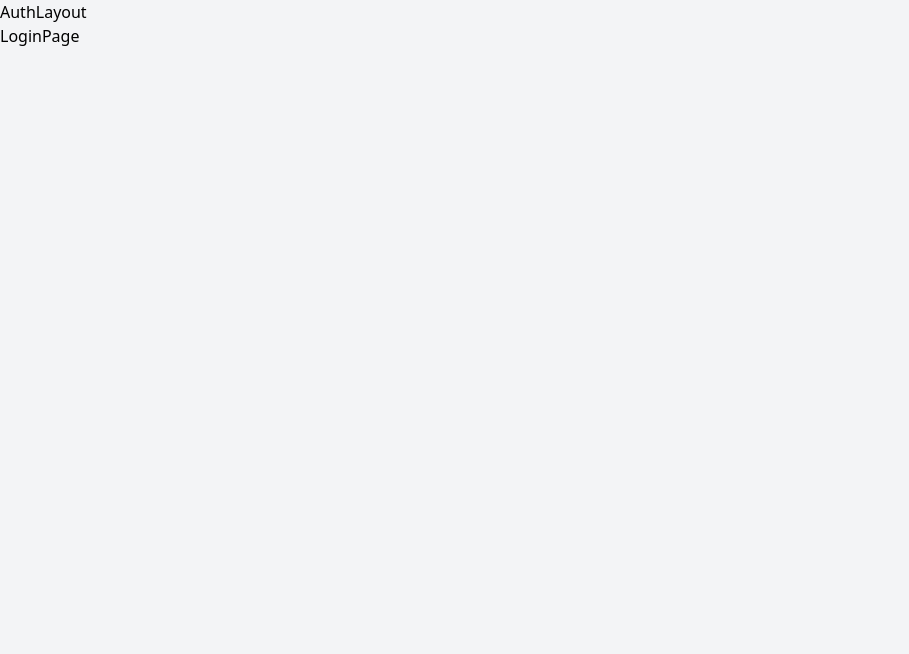
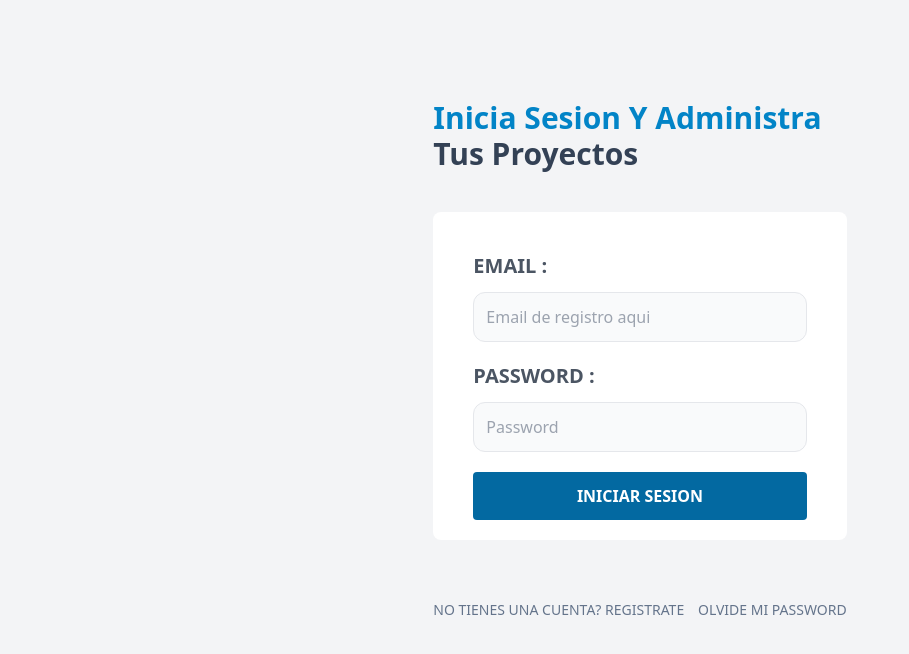
Before and after one commit to kervisvasquez1993/review-react-stephen, a React (Vite) app in the folder mern/: page / in a window 1280 px wide. Shown: the top 654 px of the page, without its empty margins (0-909 px from the left). Built offline with nearby package versions, Linux system fonts and the light colour scheme.

Commit message:
feat: new page

```diff
--- a/mern/src/App.jsx
+++ b/mern/src/App.jsx
@@ -13,7 +13,7 @@
             <Routes>
                 <Route path="/" element={<AuthLayout />}>
                     <Route index element={<LoginPage />} />
-                    <Route path="register" element={<RegisterPage />} />
+                    <Route path="registrar" element={<RegisterPage />} />
                     <Route
                         path="olvidar-passowrd"
                         element={<OlvidarPassword />}
--- a/mern/src/Layouts/AuthLayout.jsx
+++ b/mern/src/Layouts/AuthLayout.jsx
@@ -3,9 +3,10 @@
 
 export const AuthLayout = () => {
     return (
-        <>
-            <div>AuthLayout</div>
-            <Outlet />
-        </>
+        <main className="container mx-auto mt-5 md:mt-20 p-5 md:flex md:justify-center">
+            <div className="md:w-2/3 lg:w-1/3 ">
+                <Outlet />
+            </div>
+        </main>
     );
 };
--- a/mern/src/Pages/Auth/LoginPage.jsx
+++ b/mern/src/Pages/Auth/LoginPage.jsx
@@ -1,7 +1,60 @@
-import React from 'react'
-
+import { Link } from "react-router-dom";
 export const LoginPage = () => {
-  return (
-    <h1>LoginPage</h1>
-  )
-}
+    return (
+        <>
+            <h1 className="text-sky-600 font-black text-3xl capitalize">
+                Inicia Sesion y administra
+                <span className="text-slate-700"> tus proyectos</span>
+            </h1>
+            <form className="my-10 bg-white rounded-lg px-10 py-5">
+                <div className="my-5">
+                    <label
+                        className="uppercase text-gray-600 block text-xl font-bold"
+                        htmlFor="email"
+                    >
+                        Email :{" "}
+                    </label>
+                    <input
+                        id="email"
+                        type="email"
+                        placeholder="Email de registro aqui"
+                        className="w-full mt-3 p-3 border rounded-xl bg-gray-50"
+                    />
+                </div>
+                <div className="my-5">
+                    <label
+                        className="uppercase text-gray-600 block text-xl font-bold"
+                        htmlFor="password"
+                    >
+                        Password :{" "}
+                    </label>
+                    <input
+                        id="password"
+                        type="password"
+                        placeholder="Password"
+                        className="w-full mt-3 p-3 border rounded-xl bg-gray-50"
+                    />
+                </div>
+                <input
+                    type="submit"
+                    value={"iniciar Sesion"}
+                    className="bg-sky-700 w-full py-3 text-white uppercase font-bold rounded hover:cursor-pointer hove:bg-sky-800 transition-colors "
+                />
+            </form>
+            <nav className="lg:flex lg:justify-between ">
+                <Link
+                    className=" block text-center my-5 text-slate-500 uppercase text-sm  "
+                    to={"registrar"}
+                >
+                    No tienes una cuenta? Registrate
+                </Link>
+                <Link
+                    className=" block text-center my-5 text-slate-500 uppercase text-sm  "
+                    to={"olvidar-passowrd"}
+                >
+                    olvide mi Password
+                </Link>
+            </nav>
+        </>
+    );
+};
--- a/mern/src/Pages/Auth/NuevaPassword.jsx
+++ b/mern/src/Pages/Auth/NuevaPassword.jsx
@@ -1,7 +1,61 @@
-import React from 'react'
+import React from "react";
 
 export const NuevaPassword = () => {
-  return (
-    <div>NuevaPassword</div>
-  )
-}
+    return (
+        <>
+            <h1 className="text-sky-600 font-black text-3xl capitalize">
+                Reespablece tu password
+                <span className="text-slate-700"> tus proyectos</span>
+            </h1>
+            <form className="my-10 bg-white rounded-lg px-10 py-5">
+                <div className="my-5">
+                    <label
+                        className="uppercase text-gray-600 block text-xl font-bold"
+                        htmlFor="email"
+                    >
+                        Email :{" "}
+                    </label>
+                    <input
+                        id="email"
+                        type="email"
+                        placeholder="Email de registro aqui"
+                        className="w-full mt-3 p-3 border rounded-xl bg-gray-50"
+                    />
+                </div>
+                <div className="my-5">
+                    <label
+                        className="uppercase text-gray-600 block text-xl font-bold"
+                        htmlFor="password"
+                    >
+                        Password :{" "}
+                    </label>
+                    <input
+                        id="password"
+                        type="password"
+                        placeholder="Password"
+                        className="w-full mt-3 p-3 border rounded-xl bg-gray-50"
+                    />
+                </div>
+                <input
+                    type="submit"
+                    value={"iniciar Sesion"}
+                    className="bg-sky-700 w-full py-3 text-white uppercase font-bold rounded hover:cursor-pointer hove:bg-sky-800 transition-colors "
+                />
+            </form>
+            <nav className="lg:flex lg:justify-between ">
+                <Link
+                    className=" block text-center my-5 text-slate-500 uppercase text-sm  "
+                    to={"registrar"}
+                >
+                    No tienes una cuenta? Registrate
+                </Link>
+                <Link
+                    className=" block text-center my-5 text-slate-500 uppercase text-sm  "
+                    to={"olvidar-passowrd"}
+                >
+                    olvide mi Password
+                </Link>
+            </nav>
+        </>
+    );
+};
--- a/mern/src/Pages/Auth/OlvidarPassword.jsx
+++ b/mern/src/Pages/Auth/OlvidarPassword.jsx
@@ -1,7 +1,49 @@
-import React from 'react'
+import React from "react";
+import { Link } from "react-router-dom";
 
 export const OlvidarPassword = () => {
-  return (
-    <div>OlvidarPassword</div>
-  )
-}
+    return (
+        <>
+            <h1 className="text-sky-600 font-black text-3xl capitalize">
+                Recupera tu acceso no pierdad
+                <span className="text-slate-700"> tus proyectos</span>
+            </h1>
+            <form className="my-10 bg-white rounded-lg px-10 py-5">
+                <div className="my-5">
+                    <label
+                        className="uppercase text-gray-600 block text-xl font-bold"
+                        htmlFor="email"
+                    >
+                        Email :{" "}
+                    </label>
+                    <input
+                        id="email"
+                        type="email"
+                        placeholder="Email de registro aqui"
+                        className="w-full mt-3 p-3 border rounded-xl bg-gray-50"
+                    />
+                </div>
+
+                <input
+                    type="submit"
+                    value={"enviar instrucciones"}
+                    className="bg-sky-700 w-full py-3 text-white uppercase font-bold rounded hover:cursor-pointer hove:bg-sky-800 transition-colors "
+                />
+            </form>
+            <nav className="lg:flex lg:justify-between ">
+                <Link
+                    className=" block text-center my-5 text-slate-500 uppercase text-sm  "
+                    to={"/registrar"}
+                >
+                    Sing Up
+                </Link>
+                <Link
+                    className=" block text-center my-5 text-slate-500 uppercase text-sm  "
+                    to={"/"}
+                >
+                    Ingresar
+                </Link>
+            </nav>
+        </>
+    );
+};
--- a/mern/src/Pages/Auth/RegisterPage.jsx
+++ b/mern/src/Pages/Auth/RegisterPage.jsx
@@ -1,7 +1,90 @@
-import React from 'react'
+import React from "react";
+import { Link } from "react-router-dom";
 
 export const RegisterPage = () => {
-  return (
-    <div>RegisterPage</div>
-  )
-}
+    return (
+        <>
+            <h1 className="text-sky-600 font-black text-3xl capitalize">
+                Registro de
+                <span className="text-slate-700"> Usuario</span>
+            </h1>
+            <form className="my-10 bg-white rounded-lg px-10 py-5">
+            <div className="my-5">
+                    <label
+                        className="uppercase text-gray-600 block text-xl font-bold"
+                        htmlFor="nombre"
+                    >
+                        Nombre :{" "}
+                    </label>
+                    <input
+                        id="nombre"
+                        type="text"
+                        placeholder="Tu Nombre"
+                        className="w-full mt-3 p-3 border rounded-xl bg-gray-50"
+                    />
+                </div>
+                <div className="my-5">
+                    <label
+                        className="uppercase text-gray-600 block text-xl font-bold"
+                        htmlFor="email"
+                    >
+                        Email :{" "}
+                    </label>
+                    <input
+                        id="email"
+                        type="email"
+                        placeholder="Email de registro aqui"
+                        className="w-full mt-3 p-3 border rounded-xl bg-gray-50"
+                    />
+                </div>
+                <div className="my-5">
+                    <label
+                        className="uppercase text-gray-600 block text-xl font-bold"
+                        htmlFor="password"
+                    >
+                        Password :{" "}
+                    </label>
+                    <input
+                        id="password"
+                        type="password"
+                        placeholder="Password"
+                        className="w-full mt-3 p-3 border rounded-xl bg-gray-50"
+                    />
+                </div>
+                <div className="my-5">
+                    <label
+                        className="uppercase text-gray-600 block text-xl font-bold"
+                        htmlFor="password2"
+                    >
+                        Confirm Password :{" "}
+                    </label>
+                    <input
+                        id="password2"
+                        type="password"
+                        placeholder="Conform Password"
+                        className="w-full mt-3 p-3 border rounded-xl bg-gray-50"
+                    />
+                </div>
+                <input
+                    type="submit"
+                    value={"iniciar Sesion"}
+                    className="bg-sky-700 w-full py-3 text-white uppercase font-bold rounded hover:cursor-pointer hove:bg-sky-800 transition-colors "
+                />
+            </form>
+            <nav className="lg:flex lg:justify-between ">
+                <Link
+                    className=" block text-center my-5 text-slate-500 uppercase text-sm  "
+                    to={"/"}
+                >
+                   ingresar
+                </Link>
+                <Link
+                    className=" block text-center my-5 text-slate-500 uppercase text-sm  "
+                    to={"/olvidar-passowrd"}
+                >
+                    olvide mi Password
+                </Link>
+            </nav>
+        </>
+    );
+};
```
